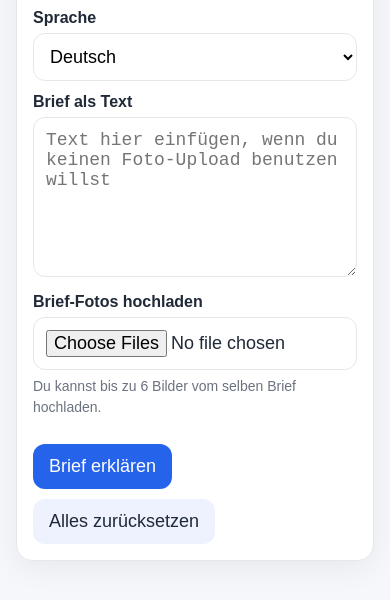
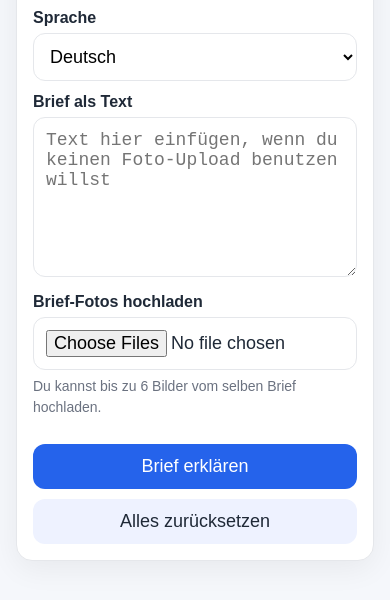
Before and after one commit to isaban150-hash/hilfe24, a website: page index.html in a window 390 px wide. Shown: the part 120-720 px from the top of the page. Drawn offline with Linux system fonts and the light colour scheme.

Commit message:
Update index.html

```diff
--- a/index.html
+++ b/index.html
@@ -91,6 +91,12 @@
   flex-wrap: wrap;
   gap: 10px;
   margin-top: 14px;
+}
+
+.button-row button,
+.audio-row button {
+  flex: 1 1 220px;
+  min-width: 0;
 }
 
     button {
@@ -197,7 +203,16 @@
     }
 
     @media (max-width: 600px) {
-      h1 {
+ .button-row,
+  .audio-row {
+    flex-direction: column;
+  }
+
+  .button-row button,
+  .audio-row button {
+    width: 100%;
+    flex: none;
+  }     h1 {
         font-size: 24px;
       }
 
```
Lines whose indentation alone changed are shown as unchanged.
